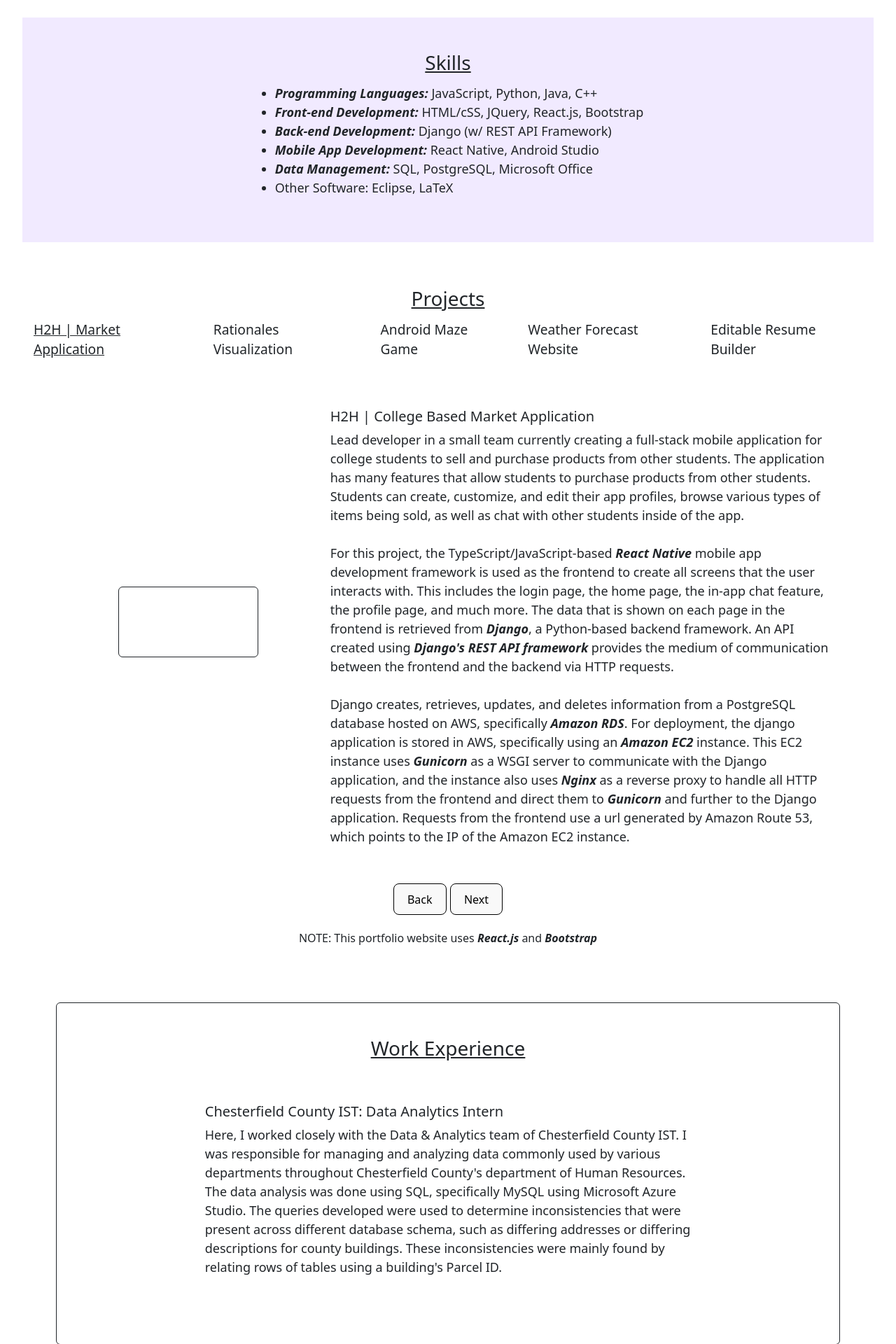
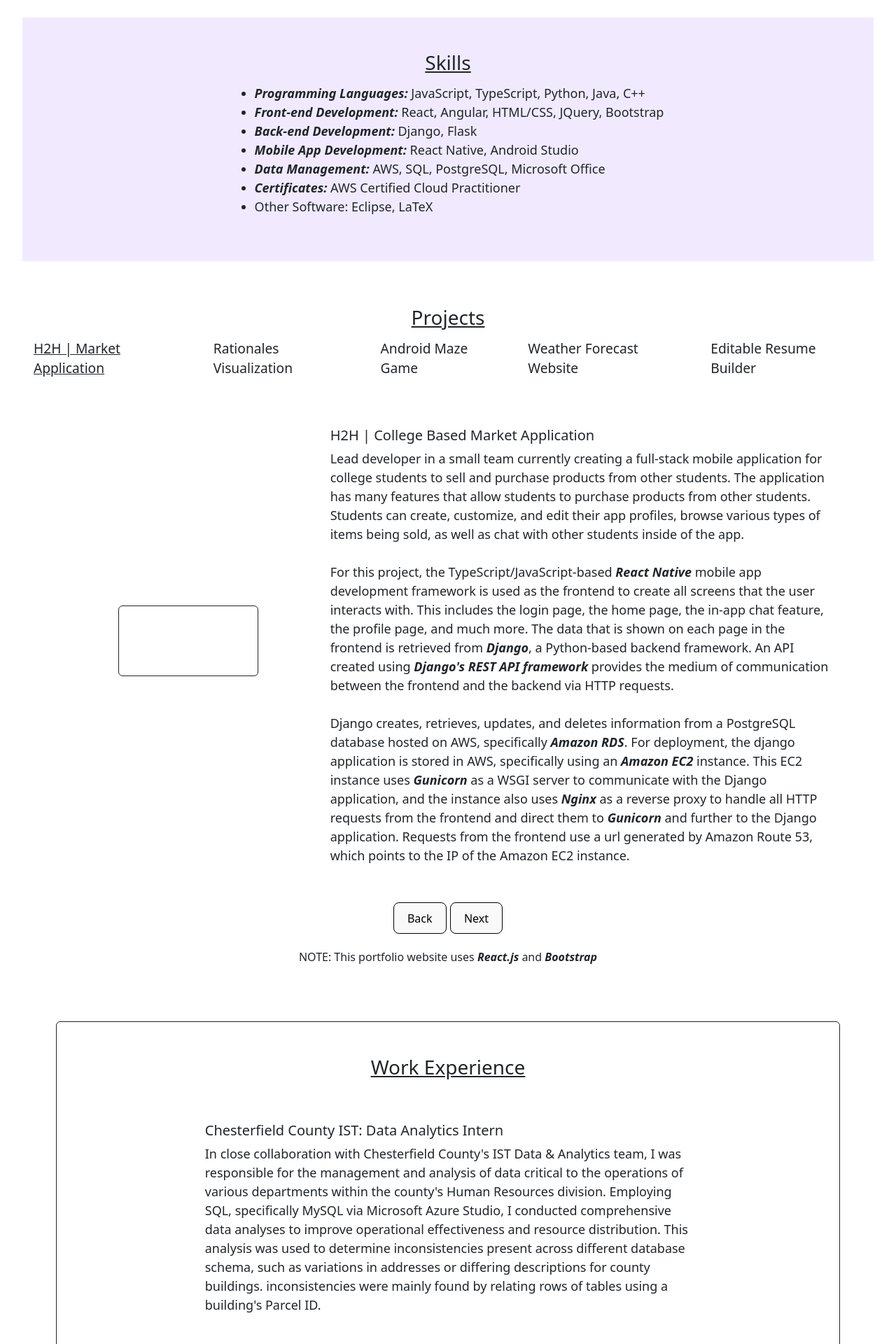
Before and after one commit to kbofosutuffour/PersonalPortfolio, a React (Vite) app: page / in a window 1280 px wide. Shown: the part 1160-3080 px from the top of the page at 70% size. Built offline with nearby package versions, Linux system fonts and the light colour scheme; grey boxes are pictures that could not be loaded.

Commit message:
updating skills, resume

```diff
--- a/src/Projects.jsx
+++ b/src/Projects.jsx
@@ -89,8 +89,8 @@ export default function Projects() {
                                 For this project, the JavaScript library <em><b>React.js</b></em> is used to build the frontend of the website.
                                 The frontend either displays examples of generated code and its rationales from data stored within the React codebase <i>or</i>
                                 displays completed code generated from user input.  The second option is powered by the following
-                                <a href="https://github.com/keyonvafa/sequential-rationales"> Rationalization Model </a>.  Input code and completed generated code are
-                                sent between the frontend and the model using <em><b>Flask</b></em>, a python based backend framework.
+                                <a href="https://github.com/keyonvafa/sequential-rationales"> Rationalization Model </a>.  The communication between the frontend and the model, involving input code and completed generated code, is managed using
+                                <em><b> Flask</b></em>, a Python-based backend framework.
                                 </span>
 
                             </div>
@@ -119,9 +119,9 @@ export default function Projects() {
                                 </span> <br /> <br />
 
                                 <span>
-                                The maze generation is done using various graphing algorithms implemented in <em>Java</em>,
-                                including DFS, Prim, and Boruvka&#39;s graph algorithms.  The automated maze player is also implemented
-                                using <em>Java</em>, using a &#34;Wizard&#34; (which actually already knows the path to the exit), or the
+                                The core of the application&apos;s functionality lies in maze generation, done through the implementation of various graphing algorithms
+                                 in <em>Java</em>, including DFS, Prim, and Boruvka&apos;s algorithms. Moreover, the automated maze player, also developed in Java, offers users the choice between a
+                                Wizard algorithm, which possesses pre-knowledge of the exit path, or the
                                 <a href="https://andrewyong7338.medium.com/maze-escape-with-wall-following-algorithm-170c35b88e00"> Wall Follower </a>
                                 algorithm.  The frontend is developed using Android Studio.
                                 </span>
@@ -144,10 +144,9 @@ export default function Projects() {
                         <div className='col-md-6 pt-sm-3'>
                             <h5>Weather Forecast Website</h5>
                             <span style={{fontSize: 'larger'}}>
-                                Simple weather forecast website that displays the current weather
-                                conditions at any specified location.  Retrieves information using API calls from
-                                <a href="https://www.weatherapi.com/"><em> Free Weather API</em></a>.
-                                The project uses <em><b>HTML, CSS, </b></em>and vanilla <em><b>JavaScript</b></em>
+                                Simple weather forecast website that provides users with up-to-date weather conditions for any specified location.
+                                Using API calls from the Free Weather API, the website retrieves real-time weather information.
+                                The project is built using a combination of <em><b>HTML, CSS, </b></em>and vanilla <em><b>JavaScript</b></em>
                             </span> <br /> <br />
 
                             <span>To view the website live, click <a href='https://kbofosutuffour.github.io/WeatherApp/'>here.</a></span>
--- a/src/Skills.jsx
+++ b/src/Skills.jsx
@@ -6,11 +6,12 @@ export default function Skills() {
             <h3><u>Skills</u></h3>
             <div>
                 <ul>
-                    <li style={{fontSize: 'large'}}><em><b>Programming Languages:  </b></em>JavaScript, Python, Java, C++</li>
-                    <li style={{fontSize: 'large'}}><em><b>Front-end Development:  </b></em>HTML/cSS, JQuery, React.js, Bootstrap</li>
-                    <li style={{fontSize: 'large'}}><em><b>Back-end Development:  </b></em> Django (w/ REST API Framework)</li>
+                    <li style={{fontSize: 'large'}}><em><b>Programming Languages:  </b></em>JavaScript, TypeScript, Python, Java, C++</li>
+                    <li style={{fontSize: 'large'}}><em><b>Front-end Development:  </b></em>React, Angular, HTML/CSS, JQuery, Bootstrap</li>
+                    <li style={{fontSize: 'large'}}><em><b>Back-end Development:  </b></em> Django, Flask</li>
                     <li style={{fontSize: 'large'}}><em><b>Mobile App Development:  </b></em>React Native, Android Studio</li>
-                    <li style={{fontSize: 'large'}}><em><b>Data Management:  </b></em>SQL, PostgreSQL, Microsoft Office</li>
+                    <li style={{fontSize: 'large'}}><em><b>Data Management:  </b></em>AWS, SQL, PostgreSQL, Microsoft Office</li>
+                    <li style={{fontSize: 'large'}}><em><b>Certificates:  </b></em>AWS Certified Cloud Practitioner</li>
                     <li style={{fontSize: 'large'}}>Other Software:  Eclipse, LaTeX</li>
                 </ul>
             </div>
--- a/src/WorkExperience.jsx
+++ b/src/WorkExperience.jsx
@@ -12,10 +12,9 @@ export default function WorkExperience() {
                 <div className='col-md-9'>
                     <h5>Chesterfield County IST: Data Analytics Intern</h5>
                     <span>
-                        Here, I worked closely with the Data & Analytics team of Chesterfield County IST.  I was responsible for managing and
-                        analyzing data commonly used by various departments throughout Chesterfield County&#39;s department of Human Resources.  The data analysis was
-                        done using SQL, specifically MySQL using Microsoft Azure Studio.  The queries developed were used to determine inconsistencies that were
-                        present across different database schema, such as differing addresses or differing descriptions for county buildings.  These inconsistencies were
+                        In close collaboration with Chesterfield County&#39;s IST Data & Analytics team, I was responsible for the management and analysis of data
+                        critical to the operations of various departments within the county&#39;s Human Resources division.  Employing SQL, specifically MySQL via Microsoft Azure Studio, I conducted comprehensive data analyses to improve operational effectiveness and resource distribution.
+                        This analysis was used to determine inconsistencies present across different database schema, such as variations in addresses or differing descriptions for county buildings.  inconsistencies were
                         mainly found by relating rows of tables using a building&#39;s Parcel ID.
                     </span>
                 </div>
```
Also changed, not shown: 1 other file (tests, documents, lock files or other folders).
